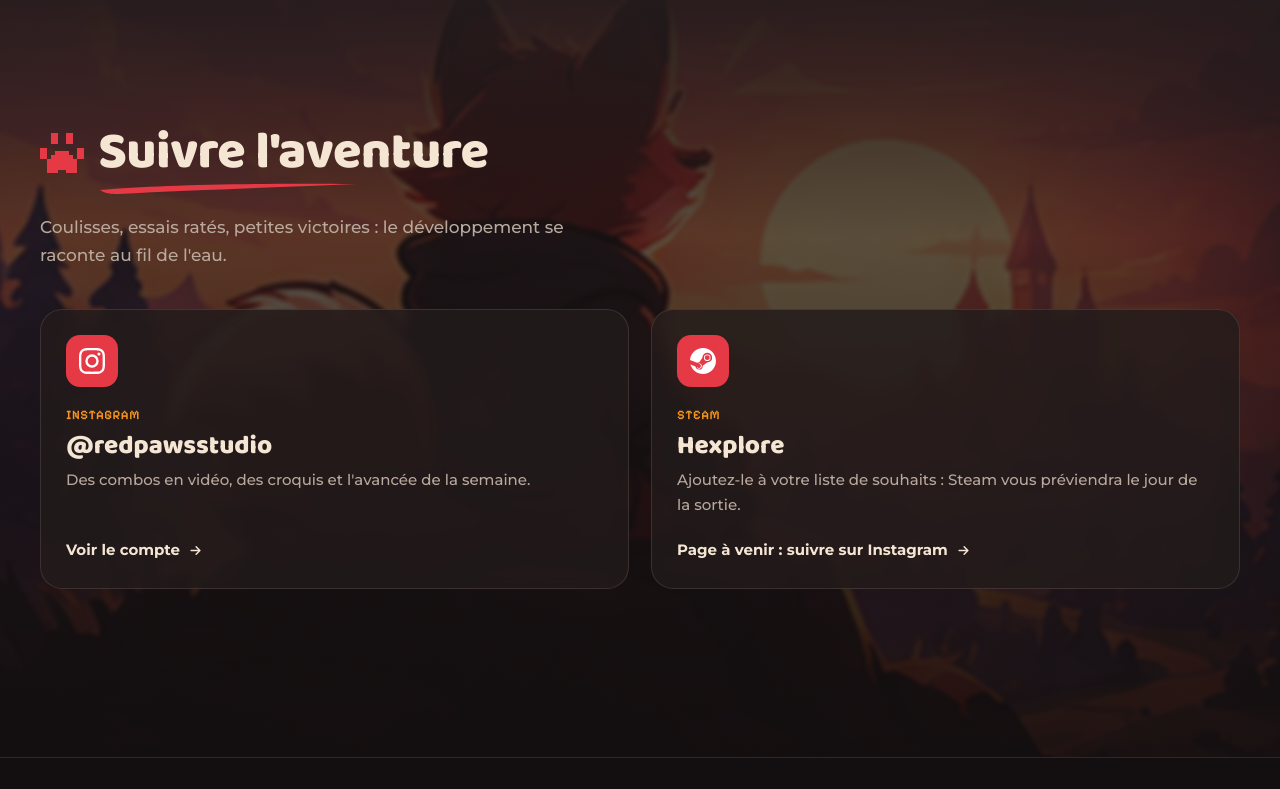
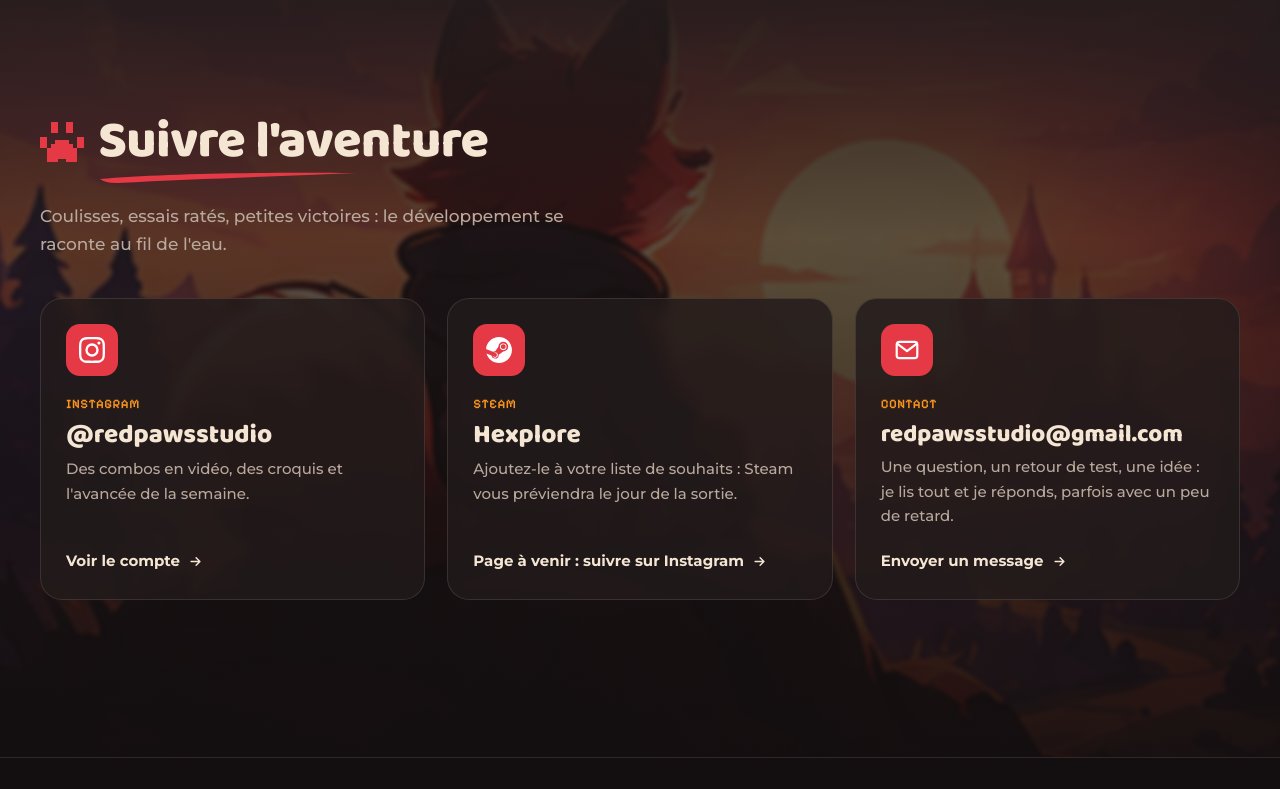
Before and after one commit to RedPawsStudio/redpawsstudio.github.io, a plain HTML site: page index.html in a window 1280 px wide. Shown: the part 2610-3399 px from the top of the page. Drawn offline with Linux system fonts and the light colour scheme.

Commit message:
Bouton Steam : logo Instagram tant que la page Steam manque ; adresse de contact Gmail prévue
Co-Authored-By: Claude Opus 5.5 <noreply@anthropic.com>

```diff
--- a/script.js
+++ b/script.js
@@ -8,7 +8,7 @@
 const LIENS = {
   steam: "",                                          // ex. "https://store.steampowered.com/app/1234560/Hexplore/"
   instagram: "https://www.instagram.com/redpawsstudio/",
-  email: "",                                          // ex. "redpawsstudio@gmail.com"
+  email: "redpawsstudio@gmail.com",                   // À CRÉER : si elle est déjà prise chez Gmail, mettre la vraie ici
 };
 
 (function () {
@@ -26,7 +26,11 @@ const LIENS = {
       if (!LIENS.email) { el.hidden = true; return; }
       el.href = "mailto:" + LIENS.email;
       const t = el.querySelector('[data-text="email"]');
-      if (t) t.textContent = LIENS.email;
+      if (t) {                                      // coupure possible juste après le @ (petits écrans)
+        const [nom, domaine] = LIENS.email.split("@");
+        t.replaceChildren(nom + "@", document.createElement("wbr"), domaine || "");
+        t.classList.add("card__title--mail");
+      }
     } else if (kind === "steam") {
       if (LIENS.steam) {
         el.href = LIENS.steam; el.target = "_blank"; el.rel = "noopener";
@@ -37,7 +41,10 @@ const LIENS = {
         el.href = LIENS.instagram || "#suivre";
         if (LIENS.instagram) { el.target = "_blank"; el.rel = "noopener"; }
         const label = el.querySelector("[data-label]");
-        if (label && el.dataset.soon) label.textContent = el.dataset.soon;
+        if (label && el.dataset.soon) {
+          label.textContent = el.dataset.soon;                                   // le texte…
+          el.querySelector("svg use")?.setAttribute("href", "#i-instagram");     // …et le logo suivent
+        }
         const soon = el.querySelector("[data-soon-label]");
         if (soon) soon.textContent = "Page à venir : suivre sur Instagram";
       }
--- a/styles.css
+++ b/styles.css
@@ -209,7 +209,8 @@ h1, h2, h3, p, ul, figure { margin: 0; }
 .card:hover { transform: translateY(-2px); box-shadow: inset 0 0 0 2px var(--red), 0 18px 40px rgba(0, 0, 0, .4); }
 .card__icon { display: grid; place-items: center; width: 52px; height: 52px; border-radius: 14px; background: var(--red); color: #fff; font-size: 26px; margin-bottom: 12px; }
 .card__kicker { color: var(--orange); font-size: 13px; }
-.card__title { font: 800 26px/1.15 var(--f-title); overflow-wrap: anywhere; }
+.card__title { font: 800 26px/1.15 var(--f-title); overflow-wrap: break-word; }
+.card__title--mail { font-size: clamp(20px, 2vw, 24px); }
 .card__text { color: var(--muted); font-size: 15px; flex: 1; }
 .card__go { display: inline-flex; align-items: center; gap: 8px; margin-top: 14px; font-weight: 700; font-size: 15px; color: var(--cream); }
 .card__go svg { transition: transform .2s; }
```
Also changed, not shown: index.html (+3 -0 lines).
